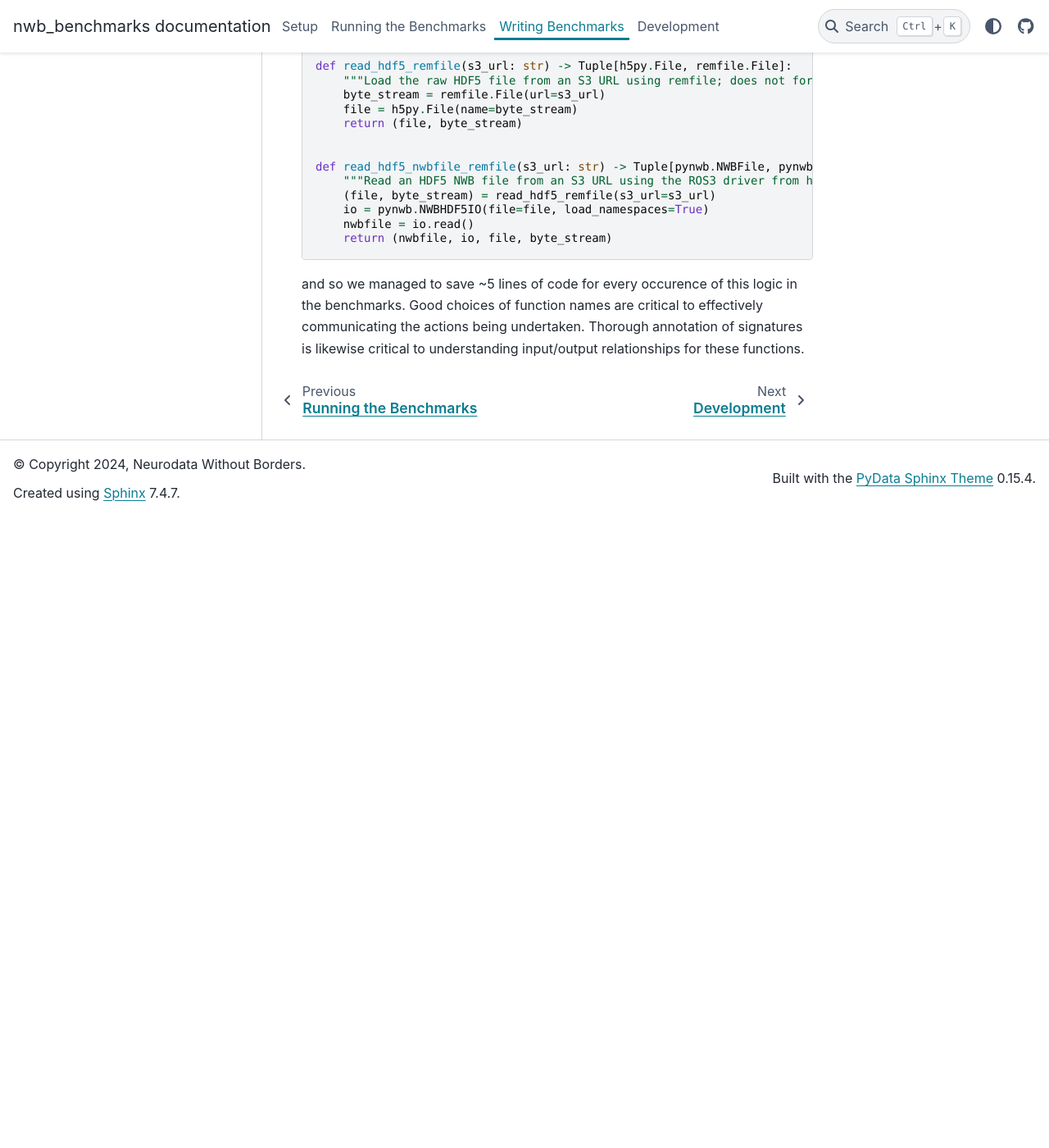
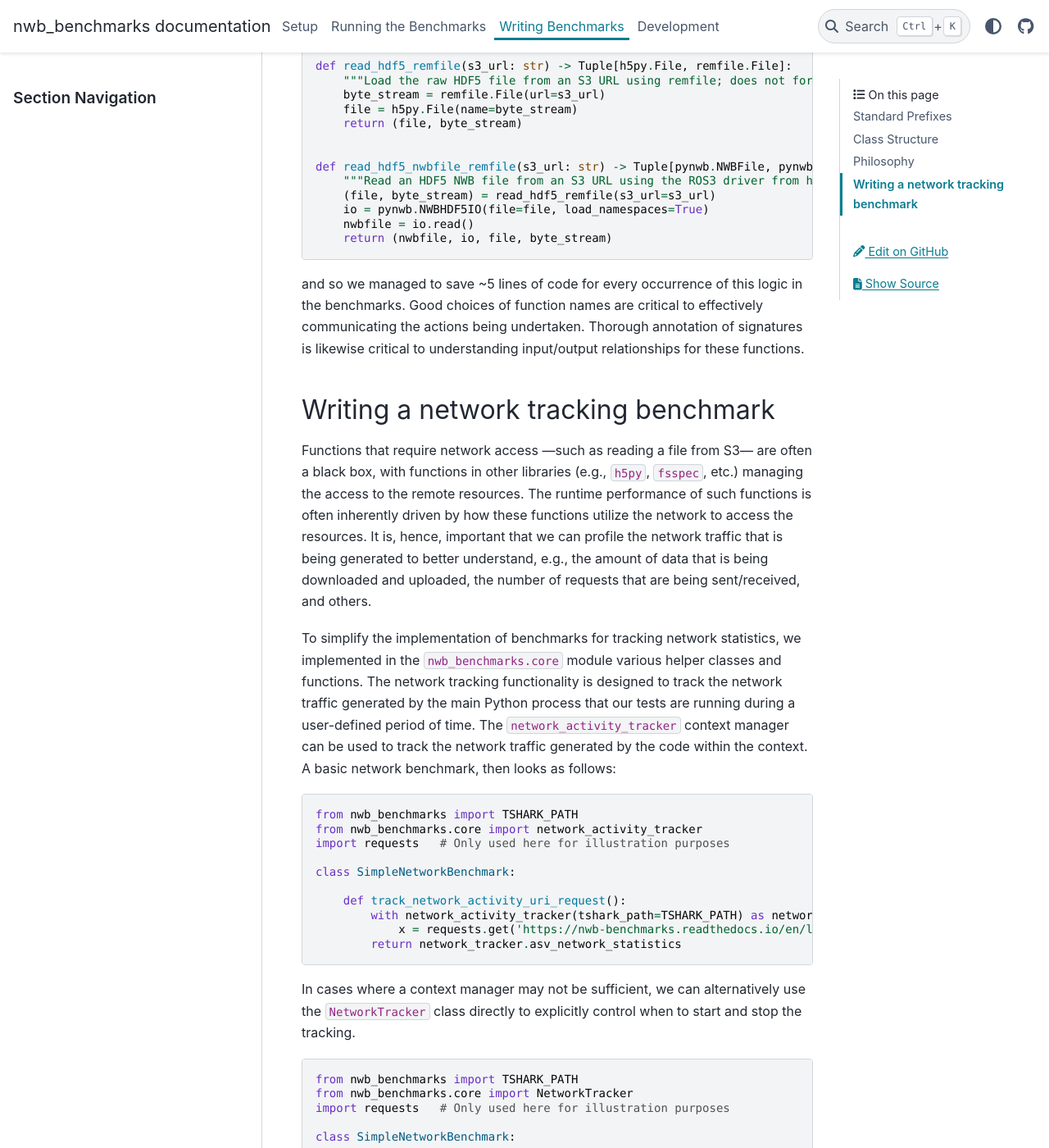
Before and after one commit to NeurodataWithoutBorders/nwb_benchmarks, a Sphinx documentation site: the page built from docs/writing_benchmarks.rst, in a window 1280 px wide and 1400 px high, scrolled down 3950 px. Shown: the whole window at 82% size. Built offline with Sphinx 7.4.7 and the PyData theme 0.15.4, drawn with Linux system fonts in a browser that asks for light colours; before the commit the page ends 4580 px from its top, so only the background shows below that; some of the changed text lies outside the part shown.

Commit message:
Add network docs (#35)
Fix #24

- Add documentation about the network tracking and how to use it in the
benchmarks
- Update the ``NetworkTracker`` class to track the total time directly,
rather than having the ``network_activity_tracker`` track the time
separately. This change addresses the following issues: a)
``NetworkTracker`` was missing the total time so results are not the
same compared to ``network_activity_tracker`` and 2)
``NetworkTracker.asv_network_statistics`` was not being updated in the
``network_activity_tracker`` so the timing result was not being
recorded.
- Update ``NetworkTracker`` and ``network_activity_tracker`` to allow
the user to optionally set the process ID to track. This will be useful
if/when we need to run code we want to profile in a separate process
(e.g., when running in node.js)

---------

Co-authored-by: Cody Baker <51133164+CodyCBakerPhD@users.noreply.github.com>

```diff
--- a/docs/development.rst
+++ b/docs/development.rst
@@ -112,7 +112,4 @@
     If this ``results`` folder eventually becomes too large for Git to reasonably handle, we will explore options to share via other data storage services.
 
 
-Network Tracking
-----------------
-
-Stay tuned https://github.com/NeurodataWithoutBorders/nwb_benchmarks/issues/24
+.. include:: network_tracking.rst
--- a/docs/running_benchmarks.rst
+++ b/docs/running_benchmarks.rst
@@ -14,7 +14,9 @@
 
     sudo nwb_benchmarks run
 
-Or drop the ``sudo`` if on Windows. Running on Windows may also require you to set the ``TSHARK_PATH`` environment variable beforehand, which should be the absolute path to the ``tshark.exe`` on your system.
+Or drop the ``sudo`` if on Windows.
+
+When running on Windows or if ``tshark`` is not installed on the path, then may also need to set the ``TSHARK_PATH`` environment variable beforehand, which should be the absolute path to the ``tshark`` executable (e.g., ``tshark.exe``) on your system.
 
 Many of the current tests can take several minutes to complete; the entire suite will take many times that. Grab some coffee, read a book, or better yet (when the suite becomes larger) just leave it to run overnight.
 
--- a/docs/writing_benchmarks.rst
+++ b/docs/writing_benchmarks.rst
@@ -116,4 +116,47 @@
         nwbfile = io.read()
         return (nwbfile, io, file, byte_stream)
 
-and so we managed to save ~5 lines of code for every occurence of this logic in the benchmarks. Good choices of function names are critical to effectively communicating the actions being undertaken. Thorough annotation of signatures is likewise critical to understanding input/output relationships for these functions.
+and so we managed to save ~5 lines of code for every occurrence of this logic in the benchmarks. Good choices of function names are critical to effectively communicating the actions being undertaken. Thorough annotation of signatures is likewise critical to understanding input/output relationships for these functions.
+
+
+.. _network-tracking-benchmarks:
+
+
+Writing a network tracking benchmark
+------------------------------------
+
+Functions that require network access ---such as reading a file from S3--- are often a black box, with functions in other libraries (e.g., ``h5py``, ``fsspec``, etc.) managing the access to the remote resources. The runtime performance of such functions is often inherently driven by how these functions utilize the network to access the resources. It is, hence, important that we can profile the network traffic that is being generated to better understand, e.g., the amount of data that is being downloaded and uploaded, the number of requests that are being sent/received, and others.
+
+To simplify the implementation of benchmarks for tracking network statistics, we implemented in the ``nwb_benchmarks.core`` module various helper classes and functions. The network tracking functionality is designed to track the network traffic generated by the main Python process that our tests are running during a user-defined period of time. The ``network_activity_tracker`` context manager can be used to track the network traffic generated by the code within the context. A basic network benchmark, then looks as follows:
+
+.. code-block:: python
+
+    from nwb_benchmarks import TSHARK_PATH
+    from nwb_benchmarks.core import network_activity_tracker
+    import requests   # Only used here for illustration purposes
+
+    class SimpleNetworkBenchmark:
+
+        def track_network_activity_uri_request():
+            with network_activity_tracker(tshark_path=TSHARK_PATH) as network_tracker:
+                x = requests.get('https://nwb-benchmarks.readthedocs.io/en/latest/setup.html')
+            return network_tracker.asv_network_statistics
+
+In cases where a context manager may not be sufficient, we can alternatively use the ``NetworkTracker`` class directly to explicitly control when to start and stop the tracking.
+
+.. code-block:: python
+
+    from nwb_benchmarks import TSHARK_PATH
+    from nwb_benchmarks.core import NetworkTracker
+    import requests   # Only used here for illustration purposes
+
+    class SimpleNetworkBenchmark:
+
+        def track_network_activity_uri_request():
+            tracker = NetworkTracker()
+            tracker.start_network_capture(tshark_path=TSHARK_PATH)
+            x = requests.get('https://nwb-benchmarks.readthedocs.io/en/latest/setup.html')
+            tracker.stop_network_capture()
+            return tracker.asv_network_statistics
+
+By default, the ``NetworkTracker`` and ``network_activity_tracker`` track the network activity of the current process ID (i.e., ``os.getpid()``), but the PID to track can also be set explicitly if a different process needs to be monitored.
```
Also changed, not shown: README.md (+1 -2 lines), docs/network_tracking.rst (added, +24 -0 lines), 1 other file.
